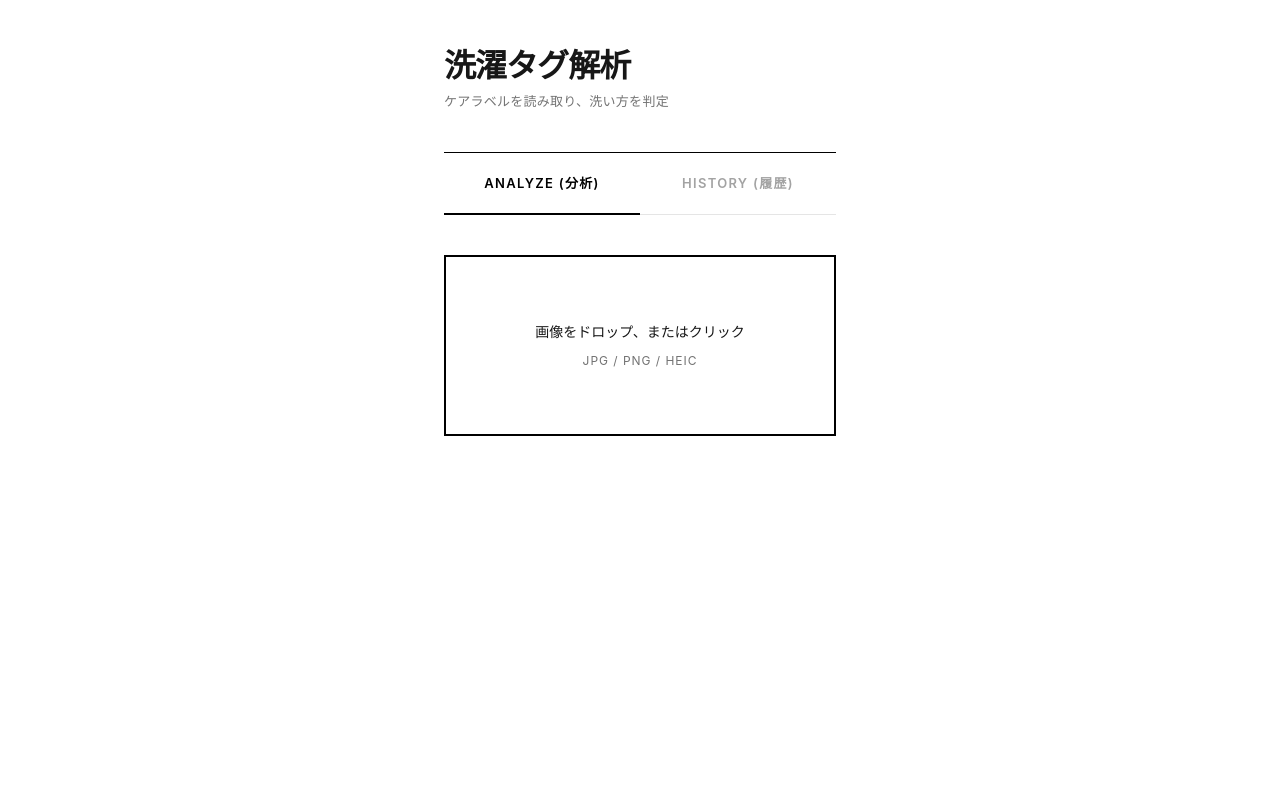
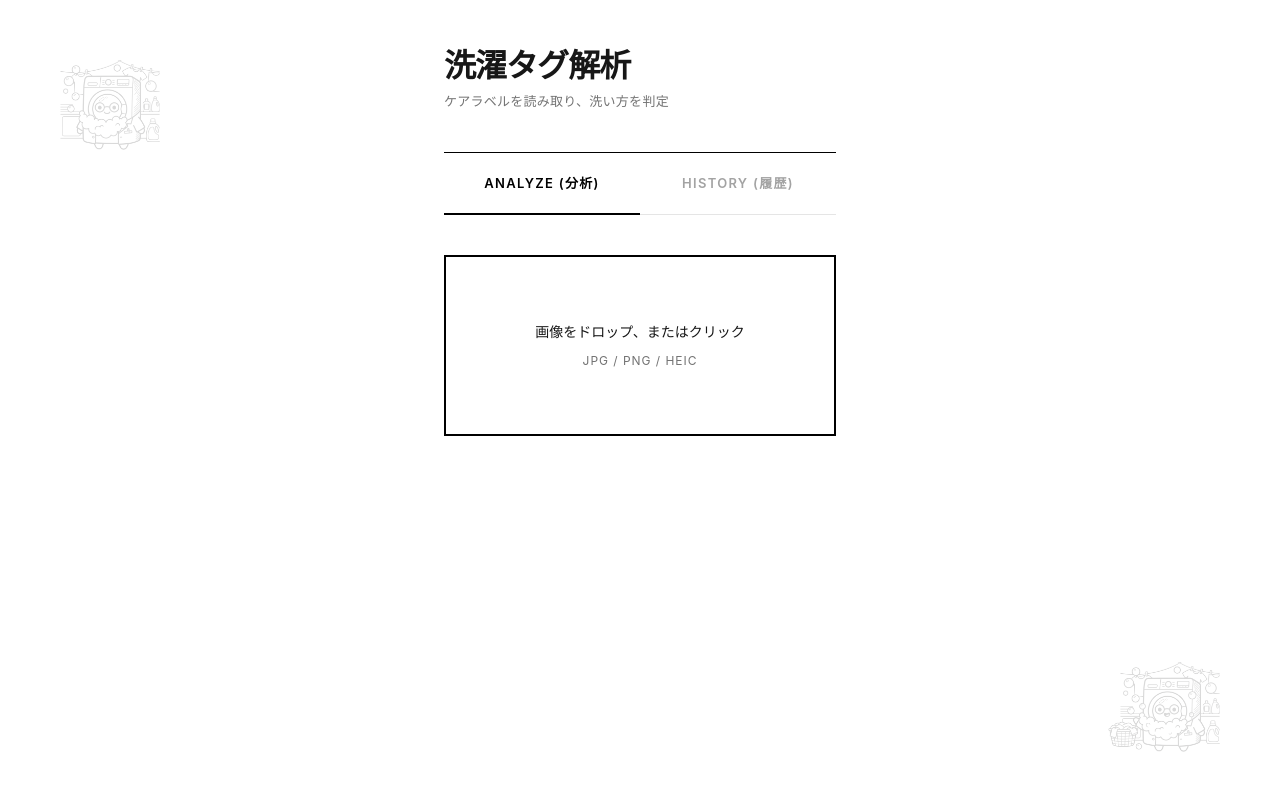
Before and after one commit to yusukec-sudo/washing-machine, a Next.js app: page / in a window 1280 px wide. Shown: the top 790 px of the page. Built offline with nearby package versions, Linux system fonts and the light colour scheme.

Commit message:
Add decorative characters to left-top and right-bottom

```diff
--- a/src/app/globals.css
+++ b/src/app/globals.css
@@ -364,6 +364,34 @@ body {
   margin-bottom: 16px;
 }
 
+/* Decorative Characters */
+.deco-left,
+.deco-right {
+  position: fixed;
+  width: 180px;
+  height: auto;
+  opacity: 0.15;
+  pointer-events: none;
+  z-index: -1;
+}
+
+.deco-left {
+  top: 60px;
+  left: 20px;
+}
+
+.deco-right {
+  bottom: 40px;
+  right: 20px;
+}
+
+@media (max-width: 900px) {
+  .deco-left,
+  .deco-right {
+    display: none;
+  }
+}
+
 /* Empty */
 .empty-state {
   padding: 60px 0;
--- a/src/app/page.tsx
+++ b/src/app/page.tsx
@@ -76,6 +76,8 @@ export default function Home() {
 
   return (
     <div className="min-h-screen">
+      <img src="/hakase.png" alt="" className="deco-left" />
+      <img src="/hakase2.png" alt="" className="deco-right" />
       <div className="container">
         <header className="site-header">
           <h1 className="site-title">洗濯タグ解析</h1>
```
Also changed, not shown: public/hakase2.png (added).
